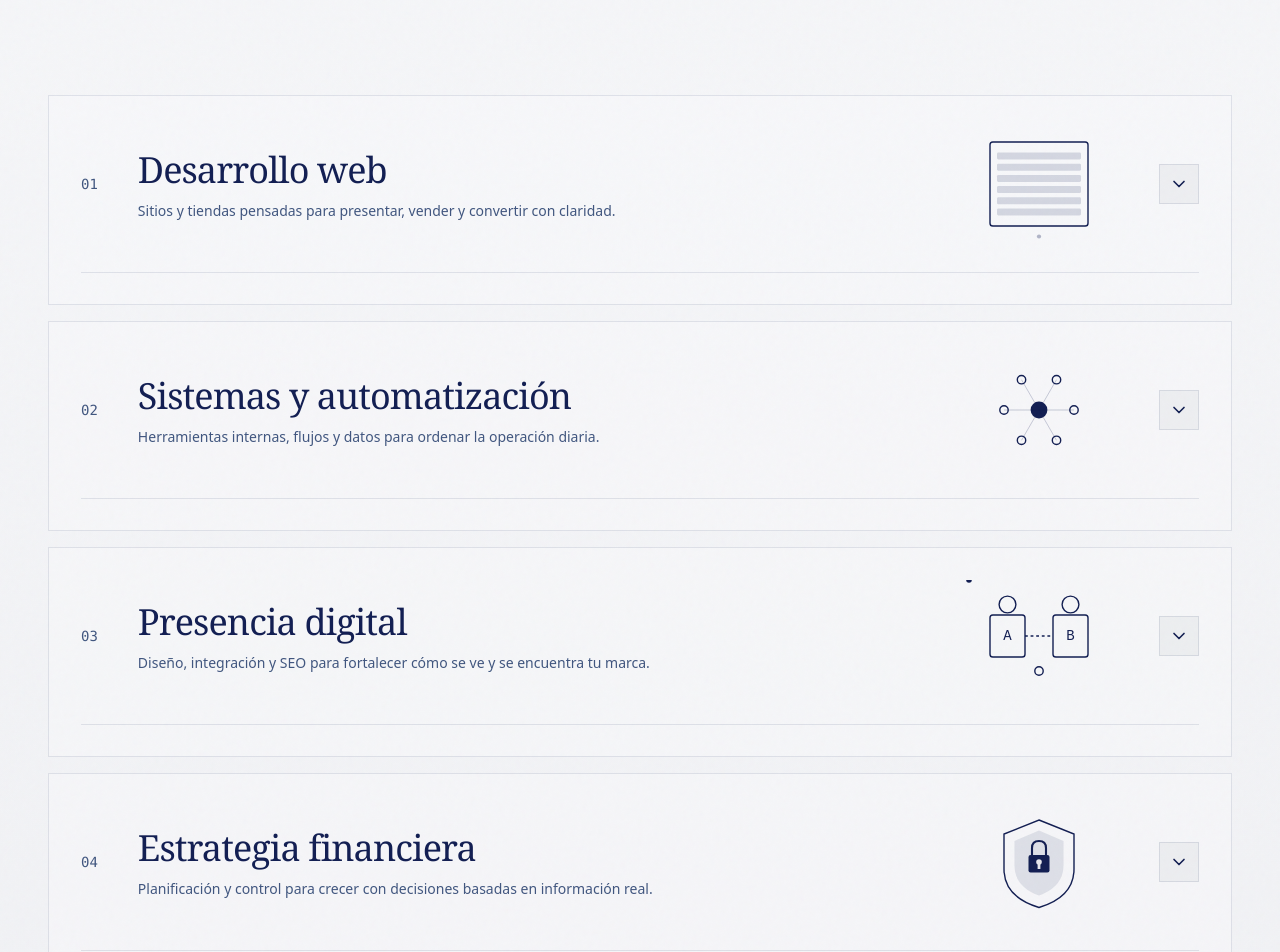
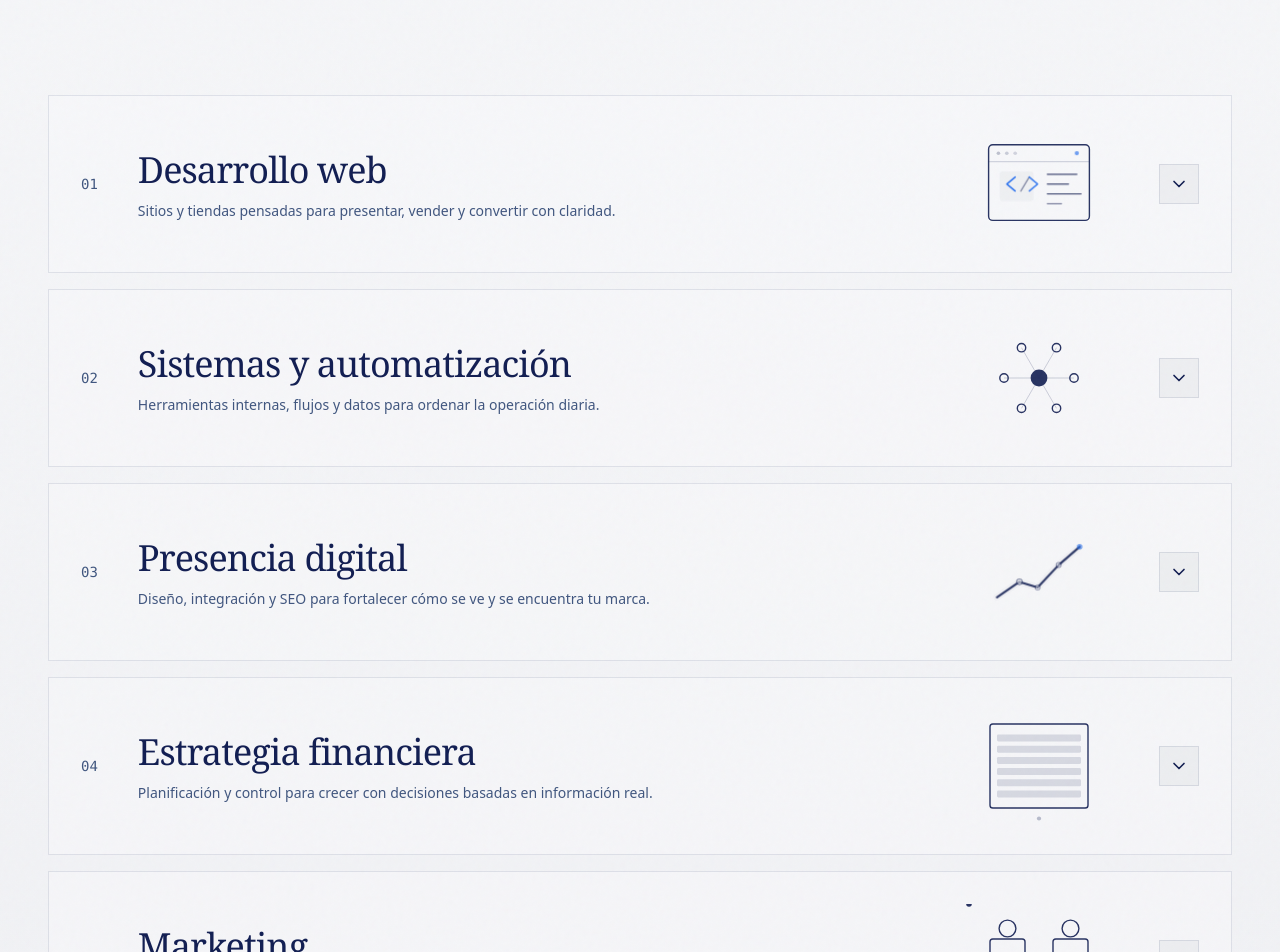
Before and after one commit to Nuriaa05/CodeBalance-Landing-, a Next.js app: page / in a window 1280 px wide. Shown: the part 1160-2112 px from the top of the page. Built offline with nearby package versions, Linux system fonts and the light colour scheme.

Commit message:
feat(servicios): mejora iconos y acordeón
Reasigna los iconos de los pilares, agrega SVGs propios para desarrollo web y presencia digital, y ajusta el acordeón con apertura suave, cierre más ágil y scroll al contenido interno.

```diff
--- a/components/landing/features-section.tsx
+++ b/components/landing/features-section.tsx
@@ -3,7 +3,7 @@
 import { useEffect, useRef, useState } from "react";
 import { ChevronDown } from "lucide-react";
 
-type VisualType = "deploy" | "ai" | "collab" | "security";
+type VisualType = "web" | "deploy" | "ai" | "collab" | "digital";
 
 const WHATSAPP_BASE_URL = "https://wa.me/5493625335330";
 const OUTLINE_CTA_CLASS =
@@ -18,7 +18,7 @@ const servicePillars = [
     number: "01",
     title: "Desarrollo web",
     summary: "Sitios y tiendas pensadas para presentar, vender y convertir con claridad.",
-    visual: "deploy" as VisualType,
+    visual: "web" as VisualType,
     services: [
       {
         name: "Landing page",
@@ -69,7 +69,7 @@ const servicePillars = [
     number: "03",
     title: "Presencia digital",
     summary: "Diseño, integración y SEO para fortalecer cómo se ve y se encuentra tu marca.",
-    visual: "collab" as VisualType,
+    visual: "digital" as VisualType,
     services: [
       {
         name: "Diseño e integración",
@@ -87,7 +87,7 @@ const servicePillars = [
     number: "04",
     title: "Estrategia financiera",
     summary: "Planificación y control para crecer con decisiones basadas en información real.",
-    visual: "security" as VisualType,
+    visual: "deploy" as VisualType,
     services: [
       {
         name: "Estrategia financiera",
@@ -100,7 +100,7 @@ const servicePillars = [
     number: "05",
     title: "Marketing",
     summary: "Estrategias para atraer clientes, mejorar posicionamiento y aumentar conversiones.",
-    visual: "ai" as VisualType,
+    visual: "collab" as VisualType,
     services: [
       {
         name: "Marketing",
@@ -110,6 +110,84 @@ const servicePillars = [
     ],
   },
 ];
+
+function WebDevelopmentVisual() {
+  return (
+    <svg viewBox="0 0 200 160" className="w-full h-full">
+      <style>
+        {`
+          .web-code-line {
+            stroke-dasharray: 72;
+            stroke-dashoffset: 72;
+            animation: webCodeReveal 4.8s ease-in-out infinite;
+          }
+
+          .web-accent-dot {
+            transform-box: fill-box;
+            transform-origin: center;
+            animation: webAccentPulse 3.4s ease-in-out infinite;
+          }
+
+          @keyframes webCodeReveal {
+            0%, 18% {
+              stroke-dashoffset: 72;
+              opacity: 0.18;
+            }
+            38%, 72% {
+              stroke-dashoffset: 0;
+              opacity: 0.72;
+            }
+            100% {
+              stroke-dashoffset: 72;
+              opacity: 0.18;
+            }
+          }
+
+          @keyframes webAccentPulse {
+            0%, 100% {
+              opacity: 0.65;
+              transform: scale(1);
+            }
+            50% {
+              opacity: 1;
+              transform: scale(1.18);
+            }
+          }
+
+          @media (prefers-reduced-motion: reduce) {
+            .web-code-line,
+            .web-accent-dot {
+              animation: none;
+            }
+
+            .web-code-line {
+              stroke-dashoffset: 0;
+              opacity: 0.72;
+            }
+          }
+        `}
+      </style>
+
+      <rect x="28" y="24" width="144" height="108" rx="6" fill="none" stroke="currentColor" strokeWidth="2" />
+      <path d="M 28 48 H 172" stroke="currentColor" strokeWidth="2" opacity="0.18" />
+
+      <circle cx="42" cy="36" r="2.6" fill="currentColor" opacity="0.28" />
+      <circle cx="54" cy="36" r="2.6" fill="currentColor" opacity="0.22" />
+      <circle cx="66" cy="36" r="2.6" fill="currentColor" opacity="0.18" />
+      <circle className="web-accent-dot" cx="154" cy="36" r="3" fill="#0f60ec" />
+
+      <rect x="44" y="62" width="48" height="42" rx="4" fill="var(--background)" opacity="0.55" />
+      <path d="M 66 90 L 54 80 L 66 70" fill="none" stroke="#0f60ec" strokeWidth="2" strokeLinecap="round" strokeLinejoin="round" />
+      <path d="M 86 70 L 74 90" fill="none" stroke="currentColor" strokeWidth="2" strokeLinecap="round" opacity="0.5" />
+      <path d="M 86 70 L 98 80 L 86 90" fill="none" stroke="#0f60ec" strokeWidth="2" strokeLinecap="round" strokeLinejoin="round" opacity="0.9" />
+
+      <path className="web-code-line" d="M 112 66 H 154" fill="none" stroke="currentColor" strokeWidth="2" strokeLinecap="round" />
+      <path className="web-code-line" d="M 112 80 H 142" fill="none" stroke="currentColor" strokeWidth="2" strokeLinecap="round" style={{ animationDelay: "0.25s" }} />
+      <path className="web-code-line" d="M 112 94 H 160" fill="none" stroke="currentColor" strokeWidth="2" strokeLinecap="round" style={{ animationDelay: "0.5s" }} />
+      <path className="web-code-line" d="M 112 108 H 132" fill="none" stroke="currentColor" strokeWidth="2" strokeLinecap="round" style={{ animationDelay: "0.75s" }} />
+    </svg>
+  );
+}
 
 function DeployVisual() {
   return (
@@ -269,62 +347,122 @@ function CollabVisual() {
   );
 }
 
-function SecurityVisual() {
+function DigitalPresenceVisual() {
   return (
     <svg viewBox="0 0 200 160" className="w-full h-full">
-      {/* Shield */}
+      <style>
+        {`
+          .digital-growth-line {
+            stroke-dasharray: 190;
+            stroke-dashoffset: 190;
+            animation: digitalGrowthDraw 4.8s ease-in-out infinite;
+          }
+
+          .digital-growth-arrow {
+            stroke-dasharray: 42;
+            stroke-dashoffset: 42;
+            animation: digitalGrowthDraw 4.8s ease-in-out infinite;
+          }
+
+          .digital-growth-tip {
+            transform-box: fill-box;
+            transform-origin: center;
+            animation: digitalTipPulse 4.8s ease-in-out infinite;
+          }
+
+          @keyframes digitalGrowthDraw {
+            0%, 14% {
+              stroke-dashoffset: 190;
+              opacity: 0.2;
+            }
+            48%, 78% {
+              stroke-dashoffset: 0;
+              opacity: 1;
+            }
+            100% {
+              stroke-dashoffset: 0;
+              opacity: 0.78;
+            }
+          }
+
+          @keyframes digitalTipPulse {
+            0%, 48%, 100% {
+              opacity: 0.58;
+              transform: scale(1);
+            }
+            64% {
+              opacity: 0.95;
+              transform: scale(1.18);
+            }
+          }
+
+          @media (prefers-reduced-motion: reduce) {
+            .digital-growth-line,
+            .digital-growth-arrow,
+            .digital-growth-tip {
+              animation: none;
+            }
+
+            .digital-growth-line,
+            .digital-growth-arrow {
+              stroke-dashoffset: 0;
+              opacity: 1;
+            }
+          }
+        `}
+      </style>
+
       <path
-        d="M 100 20 L 150 40 L 150 90 Q 150 130 100 145 Q 50 130 50 90 L 50 40 Z"
+        d="M 40 116 L 72 94 L 98 102 L 128 70 L 158 44"
         fill="none"
-        stroke="currentColor"
-        strokeWidth="2"
+        stroke="var(--background)"
+        strokeWidth="10"
+        strokeLinecap="round"
+        strokeLinejoin="round"
+        opacity="0.36"
       />
-
-      {/* Inner shield */}
       <path
-        d="M 100 35 L 135 50 L 135 85 Q 135 115 100 128 Q 65 115 65 85 L 65 50 Z"
-        fill="currentColor"
-        opacity="0.1"
-      >
-        <animate attributeName="opacity" values="0.1;0.2;0.1" dur="2s" repeatCount="indefinite" />
-      </path>
-
-      {/* Lock icon */}
-      <rect x="85" y="70" width="30" height="25" rx="3" fill="currentColor" />
-      <path
-        d="M 90 70 L 90 60 Q 90 50 100 50 Q 110 50 110 60 L 110 70"
+        className="digital-growth-line"
+        d="M 40 116 L 72 94 L 98 102 L 128 70 L 158 44"
         fill="none"
         stroke="currentColor"
         strokeWidth="3"
         strokeLinecap="round"
+        strokeLinejoin="round"
+      />
+      <path
+        className="digital-growth-arrow"
+        d="M 158 44 L 154 66 M 158 44 L 136 48"
+        fill="none"
+        stroke="currentColor"
+        strokeWidth="3"
+        strokeLinecap="round"
+        strokeLinejoin="round"
+        style={{ animationDelay: "0.45s" }}
       />
 
-      {/* Keyhole */}
-      <circle cx="100" cy="80" r="4" fill="var(--background)" />
-      <rect x="98" y="82" width="4" height="8" fill="var(--background)" />
-
-      {/* Scan lines */}
-      <line x1="60" y1="60" x2="140" y2="60" stroke="currentColor" strokeWidth="1" opacity="0">
-        <animate attributeName="y1" values="40;120;40" dur="3s" repeatCount="indefinite" />
-        <animate attributeName="y2" values="40;120;40" dur="3s" repeatCount="indefinite" />
-        <animate attributeName="opacity" values="0;0.5;0" dur="3s" repeatCount="indefinite" />
-      </line>
+      <circle cx="72" cy="94" r="4" fill="var(--background)" stroke="currentColor" strokeWidth="1.5" opacity="0.55" />
+      <circle cx="98" cy="102" r="3.5" fill="var(--background)" stroke="currentColor" strokeWidth="1.5" opacity="0.4" />
+      <circle cx="128" cy="70" r="3.5" fill="var(--background)" stroke="currentColor" strokeWidth="1.5" opacity="0.45" />
+      <circle className="digital-growth-tip" cx="158" cy="44" r="4" fill="#0f60ec" opacity="0.75" />
     </svg>
   );
 }
 
 function AnimatedVisual({ type }: { type: VisualType }) {
   switch (type) {
+    case "web":
+      return <WebDevelopmentVisual />;
     case "deploy":
       return <DeployVisual />;
     case "ai":
       return <AIVisual />;
     case "collab":
       return <CollabVisual />;
-    case "security":
-      return <SecurityVisual />;
+    case "digital":
+      return <DigitalPresenceVisual />;
     default:
-      return <DeployVisual />;
+      return <WebDevelopmentVisual />;
   }
 }
 
@@ -341,6 +479,7 @@ function ServicePillarCard({
 }) {
   const [isVisible, setIsVisible] = useState(false);
   const cardRef = useRef<HTMLDivElement>(null);
+  const detailsRef = useRef<HTMLDivElement>(null);
   const contentId = `service-pillar-${pillar.number}`;
 
   useEffect(() => {
@@ -355,11 +494,39 @@ function ServicePillarCard({
     return () => observer.disconnect();
   }, []);
 
+  useEffect(() => {
+    if (!isOpen) return;
+
+    let scrollTimer: number | undefined;
+    const frameId = window.requestAnimationFrame(() => {
+      const prefersReducedMotion = window.matchMedia("(prefers-reduced-motion: reduce)").matches;
+
+      scrollTimer = window.setTimeout(
+        () => {
+          detailsRef.current?.scrollIntoView({
+            behavior: prefersReducedMotion ? "auto" : "smooth",
+            block: "start",
+          });
+        },
+        prefersReducedMotion ? 0 : 120
+      );
+    });
+
+    return () => {
+      window.cancelAnimationFrame(frameId);
+      if (scrollTimer) window.clearTimeout(scrollTimer);
+    };
+  }, [isOpen]);
+
   return (
     <div
       ref={cardRef}
-      className={`group relative border border-foreground/10 bg-card/45 transition-[border-color,opacity,transform] duration-200 ease-[cubic-bezier(0.23,1,0.32,1)] hover:border-accent/40 ${
+      className={`group relative border transition-[border-color,background-color,box-shadow,opacity,transform] hover:border-accent/40 motion-reduce:transition-none ${
         isVisible ? "opacity-100 translate-y-0" : "opacity-0 translate-y-12"
+      } ${
+        isOpen
+          ? "border-[#0f60ec]/30 bg-card/60 shadow-[0_18px_55px_rgba(18,30,82,0.08)] duration-[400ms] ease-[cubic-bezier(0.16,1,0.3,1)]"
+          : "border-foreground/10 bg-card/45 shadow-none duration-[220ms] ease-[cubic-bezier(0.4,0,1,1)]"
       }`}
       style={{ transitionDelay: isVisible ? "0ms" : `${index * 70}ms` }}
     >
@@ -373,7 +540,7 @@ function ServicePillarCard({
         <span className="font-mono text-sm text-muted-foreground">{pillar.number}</span>
 
         <span className="min-w-0">
-          <span className="block text-2xl font-display leading-tight tracking-tight transition-transform duration-150 ease-[cubic-bezier(0.23,1,0.32,1)] group-hover:translate-x-1 sm:text-3xl lg:text-4xl">
+          <span className="block text-2xl font-display leading-tight tracking-tight transition-transform duration-300 ease-[cubic-bezier(0.16,1,0.3,1)] group-hover:translate-x-1 motion-reduce:transition-none sm:text-3xl lg:text-4xl">
             {pillar.title}
           </span>
           <span className="mt-2 block max-w-2xl font-sans text-[13px] leading-relaxed text-muted-foreground sm:text-sm">
@@ -382,15 +549,27 @@ function ServicePillarCard({
         </span>
 
         <span
-          className="flex h-14 w-16 items-center justify-end text-foreground sm:h-24 sm:w-32 lg:h-28 lg:w-40"
+          className={`flex h-14 w-16 items-center justify-end text-foreground transition-[opacity,transform] motion-reduce:transition-none sm:h-24 sm:w-32 lg:h-28 lg:w-40 ${
+            isOpen
+              ? "scale-[1.02] opacity-100 duration-[400ms] ease-[cubic-bezier(0.16,1,0.3,1)]"
+              : "scale-100 opacity-90 duration-[220ms] ease-[cubic-bezier(0.4,0,1,1)]"
+          }`}
           aria-hidden="true"
         >
           <AnimatedVisual type={pillar.visual} />
         </span>
 
-        <span className="flex h-10 w-10 items-center justify-center border border-foreground/10 bg-background/55 text-foreground transition-colors duration-150 ease-out group-hover:bg-foreground group-hover:text-background">
+        <span
+          className={`flex h-10 w-10 items-center justify-center border bg-background/55 text-foreground transition-[background-color,border-color,color,box-shadow] duration-300 ease-[cubic-bezier(0.16,1,0.3,1)] motion-reduce:transition-none group-hover:bg-foreground group-hover:text-background ${
+            isOpen ? "border-[#0f60ec]/35 shadow-[0_10px_26px_rgba(18,30,82,0.08)]" : "border-foreground/10"
+          }`}
+        >
           <ChevronDown
-            className={`h-5 w-5 transition-transform duration-150 ease-[cubic-bezier(0.23,1,0.32,1)] ${isOpen ? "rotate-180" : ""}`}
+            className={`h-5 w-5 transition-transform motion-reduce:transition-none ${
+              isOpen
+                ? "rotate-180 duration-[260ms] ease-[cubic-bezier(0.16,1,0.3,1)]"
+                : "duration-[220ms] ease-[cubic-bezier(0.4,0,1,1)]"
+            }`}
             aria-hidden="true"
           />
         </span>
@@ -398,11 +577,21 @@ function ServicePillarCard({
 
       <div
         id={contentId}
-        className={`grid overflow-hidden transition-[grid-template-rows] duration-150 ease-[cubic-bezier(0.23,1,0.32,1)] motion-reduce:transition-none ${
-          isOpen ? "grid-rows-[1fr]" : "grid-rows-[0fr]"
+        className={`grid overflow-hidden transition-[grid-template-rows] motion-reduce:transition-none ${
+          isOpen
+            ? "grid-rows-[1fr] duration-[400ms] ease-[cubic-bezier(0.16,1,0.3,1)]"
+            : "grid-rows-[0fr] duration-[220ms] ease-[cubic-bezier(0.4,0,1,1)]"
         }`}
       >
-        <div className="min-h-0 px-5 pb-6 sm:px-8 lg:pb-8">
+        <div className="min-h-0 overflow-hidden">
+          <div
+            ref={detailsRef}
+            className={`scroll-mt-[120px] px-5 pb-6 transition-[opacity,transform] motion-reduce:transition-none sm:px-8 lg:scroll-mt-[136px] lg:pb-8 ${
+              isOpen
+                ? "translate-y-0 opacity-100 delay-75 duration-[240ms] ease-[cubic-bezier(0.16,1,0.3,1)]"
+                : "translate-y-3 opacity-0 delay-0 duration-[180ms] ease-[cubic-bezier(0.4,0,1,1)]"
+            }`}
+          >
             <div className="border-t border-foreground/10 pt-6">
               <ul>
                 {pillar.services.map((service) => (
@@ -428,6 +617,7 @@ function ServicePillarCard({
                 >
                   Consultar por {pillar.title}
                 </a>
+              </div>
             </div>
           </div>
         </div>
```
Lines whose indentation alone changed are shown as unchanged.
